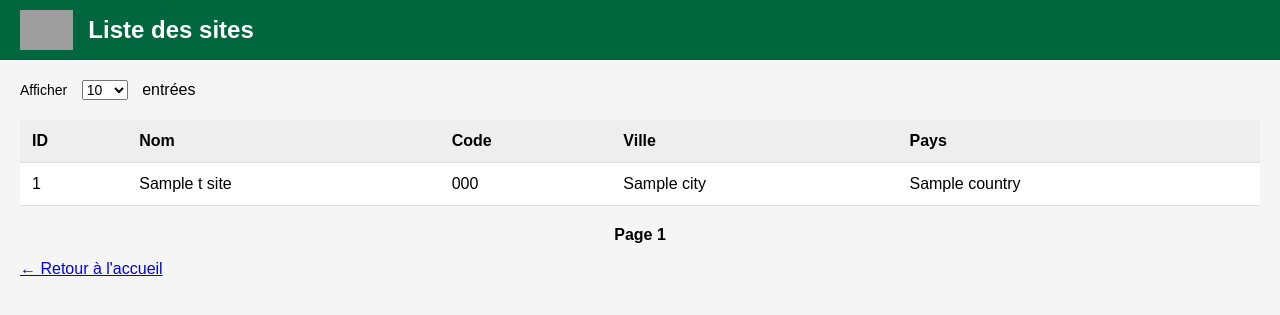
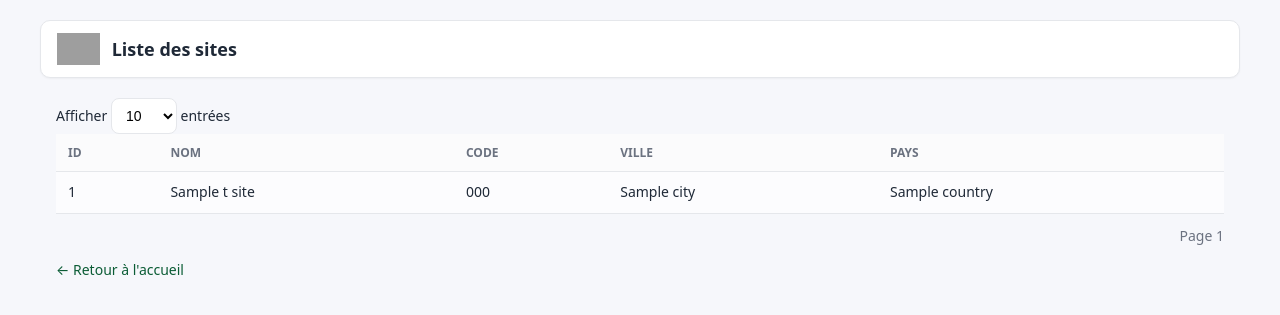
Before and after one commit to Selimyahyaoui/front, a FastAPI app: page /sites in a window 1280 px wide. Shown: the top 315 px of the page. Run offline with FastAPI, Linux system fonts and the light colour scheme; a database or web service that is not in the repository returns one stand-in record (values such as "Sample title"); data that the repository does not hold is empty; parts of the project's set-up code (start-up, migrations or seed data) failed here and were passed over; grey boxes are pictures that could not be loaded.

Commit message:
Update style.css

```diff
--- a/app/static/style.css
+++ b/app/static/style.css
@@ -1,86 +1,91 @@
-body {
-    font-family: Arial, sans-serif;
-    margin: 0;
-    padding: 0;
-    background-color: #f5f5f5;
+/* ====== Design tokens ====== */
+:root{
+  --brand:#0a7a45;
+  --brand-ink:#0b5c35;
+  --ink:#1f2937;
+  --muted:#6b7280;
+  --bg:#f6f7fb;
+  --card:#ffffff;
+  --border:#e5e7eb;
+  --success:#22c55e;
+  --danger:#ef4444;
+  --warn:#f59e0b;
 }
 
-header {
-    background-color: #00663e;
-    color: white;
-    padding: 10px 20px;
-    display: flex;
-    align-items: center;
+/* ====== Base ====== */
+*{box-sizing:border-box}
+html,body{margin:0;padding:0;background:var(--bg);color:var(--ink);font:14px/1.45 system-ui,-apple-system,Segoe UI,Roboto,Ubuntu,Helvetica,Arial}
+a{color:var(--brand-ink);text-decoration:none}
+a:hover{text-decoration:underline}
+.content{max-width:1200px;margin:20px auto;padding:0 16px}
+
+/* ====== Header (default: white card) ====== */
+header{
+  max-width:1200px;margin:20px auto 12px;padding:12px 16px;
+  display:flex;align-items:center;gap:12px;
+  background:var(--card);border:1px solid var(--border);border-radius:10px;
+  box-shadow:0 1px 2px rgba(0,0,0,.04);
+}
+header .logo{height:32px}
+header h1{font-size:18px;margin:0}
+
+/* Green banner ONLY when header has .hero--green (use on index page) */
+header.hero--green{
+  background:linear-gradient(0deg, #0b6a3e, #0b6a3e);
+  color:#fff;border-color:transparent;box-shadow:none;
+}
+header.hero--green h1{color:#fff}
+
+/* ====== Toolbar (optional small row under header) ====== */
+.toolbar{display:flex;align-items:center;gap:10px;flex-wrap:wrap;margin:0 0 10px}
+.toolbar .spacer{flex:1}
+.btn{display:inline-flex;align-items:center;gap:8px;border:1px solid var(--border);background:#fff;color:var(--brand-ink);padding:6px 10px;border-radius:8px;cursor:pointer}
+.btn--primary{background:var(--brand);color:#fff;border-color:transparent}
+.btn:disabled{opacity:.6;cursor:not-allowed}
+
+/* ====== Cards & tables ====== */
+.card{
+  background:var(--card);border:1px solid var(--border);border-radius:10px;
+  box-shadow:0 1px 2px rgba(0,0,0,.04);padding:10px;
 }
 
-header img.logo {
-    height: 40px;
-    margin-right: 15px;
+/* Make all wide tables scroll nicely */
+.table-wrap{overflow:auto;border-radius:8px}
+table{width:100%;border-collapse:separate;border-spacing:0;background:var(--card);min-width:800px}
+th,td{padding:10px 12px;border-bottom:1px solid var(--border);text-align:left;vertical-align:top}
+th{
+  background:#fbfbfc;position:sticky;top:0;z-index:1;
+  text-transform:uppercase;font-size:12px;color:var(--muted);
 }
+tbody tr:nth-child(odd){background:#fcfcfe}
 
-header h1 {
-    font-size: 1.5em;
-    margin: 0;
+/* ====== Pagination ====== */
+.pagination{display:flex;align-items:center;gap:10px;justify-content:flex-end;margin:12px 0}
+.pagination a{padding:6px 10px;border:1px solid var(--border);border-radius:8px;background:#fff}
+.pagination span{color:var(--muted)}
+
+/* ====== Forms (per-page/select/search) ====== */
+form label, form select, form input[type="text"]{font-size:14px}
+input[type="text"], select{
+  border:1px solid var(--border);border-radius:8px;padding:8px 10px;background:#fff;outline:none;
 }
+input[type="text"]:focus, select:focus{border-color:#c7d7cb;box-shadow:0 0 0 3px rgba(34,197,94,.15)}
 
-.content {
-    padding: 20px;
+/* ====== Status badges ====== */
+.badge{display:inline-flex;align-items:center;font-weight:700;border-radius:999px;padding:4px 10px;font-size:12px}
+.badge--yes{background:rgba(34,197,94,.12);color:var(--success);border:1px solid rgba(34,197,94,.25)}
+.badge--no{background:rgba(239,68,68,.10);color:var(--danger);border:1px solid rgba(239,68,68,.25)}
+.badge--neutral{background:#f3f4f6;color:#6b7280;border:1px solid #e5e7eb}
+
+/* Backward-compat with your existing “status-*” classes */
+.status{color:#fff;border-radius:6px;padding:4px 8px;font-weight:700}
+.status-delivered{background:var(--success)}
+.status-cancelled{background:var(--danger)}
+.status-pending{background:var(--warn)}
+
+/* Small screens */
+@media (max-width: 720px){
+  header{margin:12px 8px}
+  .content{padding:0 8px}
+  th{font-size:11px}
 }
-
-table {
-    width: 100%;
-    border-collapse: collapse;
-    margin-top: 20px;
-    background-color: white;
-}
-
-th, td {
-    padding: 12px;
-    text-align: left;
-    border-bottom: 1px solid #ddd;
-}
-
-th {
-    background-color: #eeeeee;
-    font-weight: bold;
-}
-
-.status {
-    padding: 4px 10px;
-    border-radius: 5px;
-    font-weight: bold;
-    color: white;
-}
-
-.status-delivered {
-    background-color: #4CAF50; /* green */
-}
-
-.status-cancelled {
-    background-color: #f44336; /* red */
-}
-
-.status-pending {
-    background-color: #ff9800; /* orange */
-}
-
-.pagination {
-    margin-top: 20px;
-    text-align: center;
-}
-
-.pagination a {
-    margin: 0 10px;
-    text-decoration: none;
-    color: #00663e;
-    font-weight: bold;
-}
-
-.pagination span {
-    font-weight: bold;
-}
-
-form label, form select {
-    margin-right: 10px;
-    font-size: 14px;
-}
```
